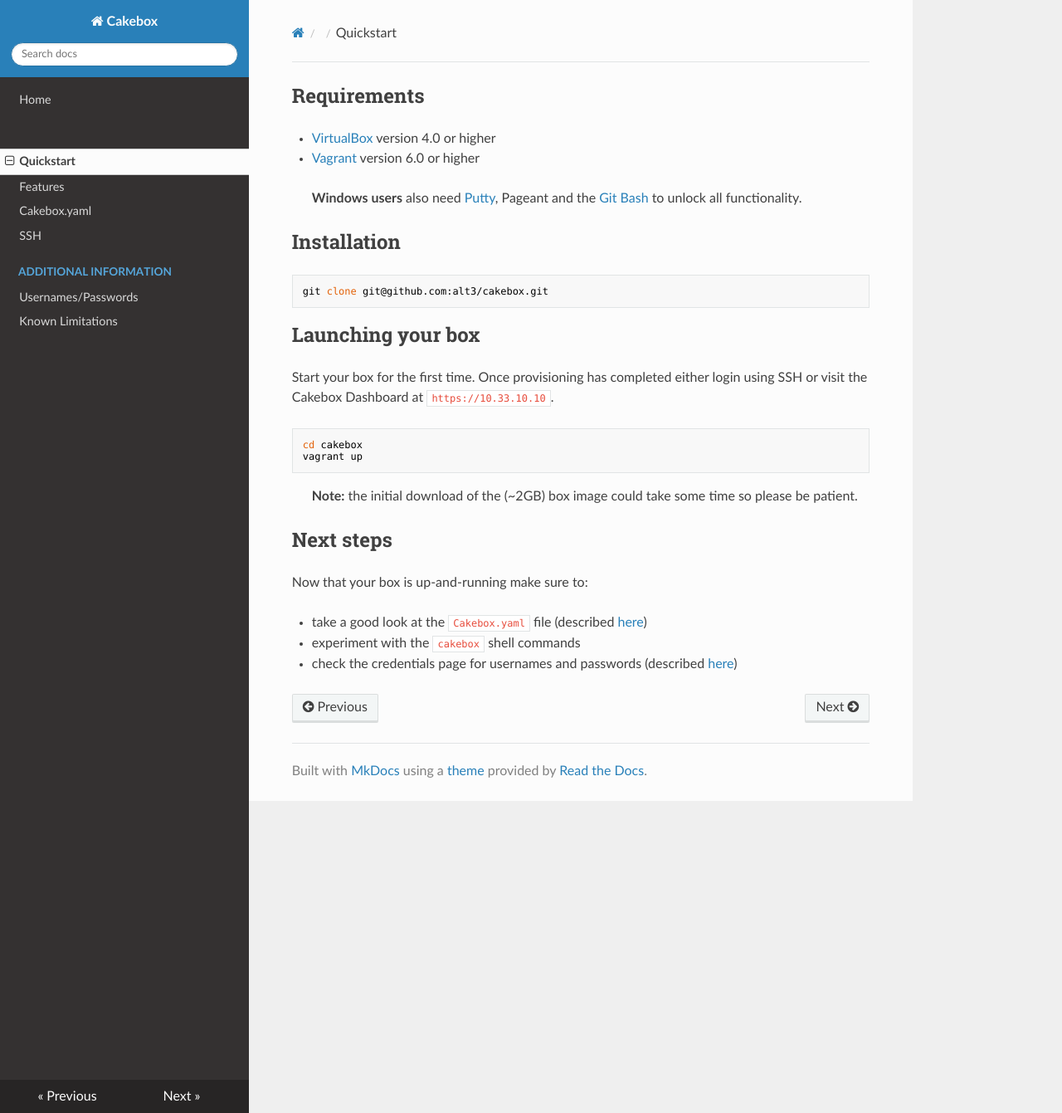
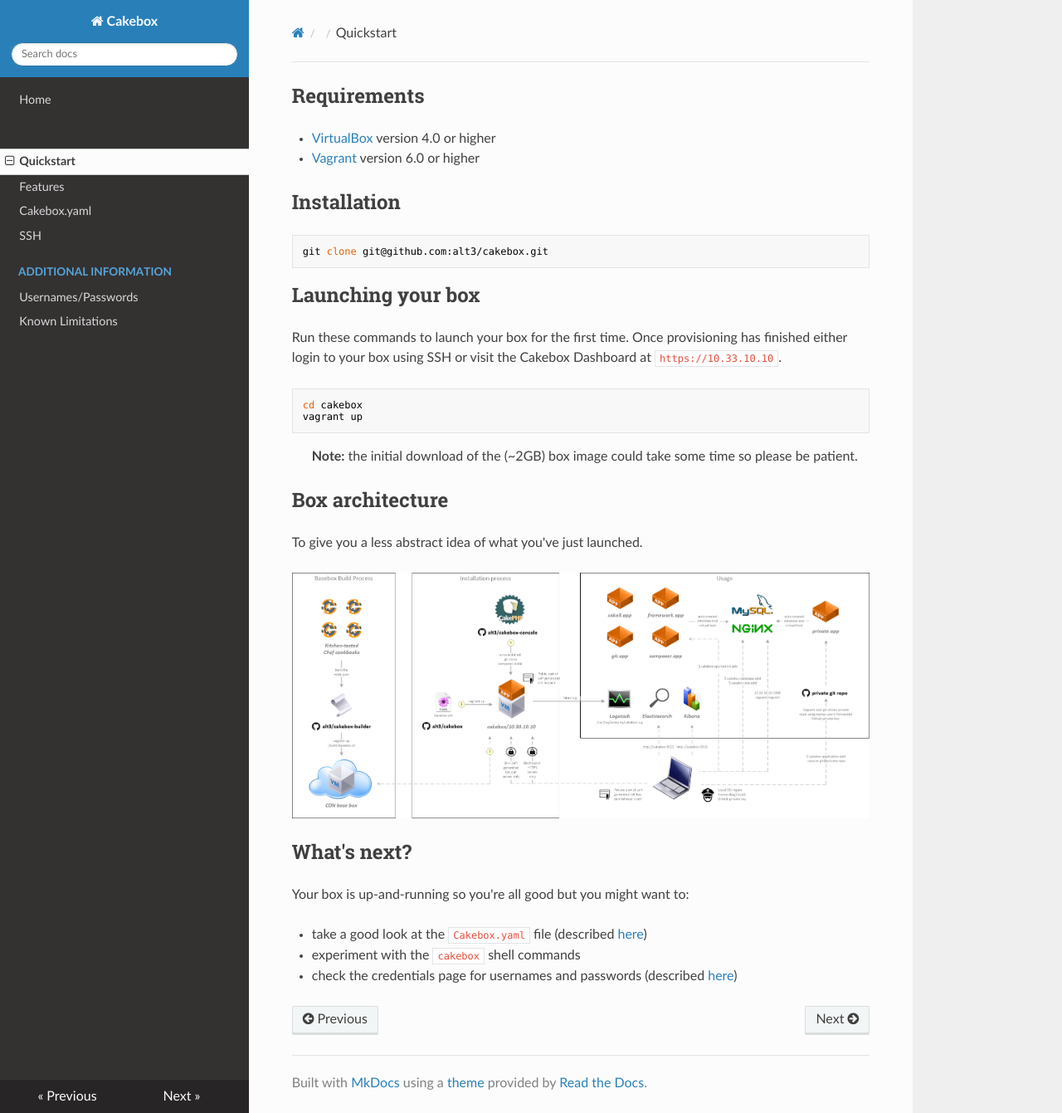
Before and after one commit to alt3/cakebox, an MkDocs documentation site: the page built from docs/sources/quickstart.md, in a window 1280 px wide and 1341 px high. Shown: the whole window at 83% size. Built offline with MkDocs 1.6.1, drawn with Linux system fonts in a browser that asks for light colours; nearby versions of some CDN libraries; old or Windows-style settings are respelled for this version of MkDocs.

Commit message:
Adds architecture

````diff
--- a/docs/sources/quickstart.md
+++ b/docs/sources/quickstart.md
@@ -4,9 +4,6 @@
 
 + [VirtualBox](https://www.virtualbox.org/wiki/Downloads) version 4.0 or higher
 + [Vagrant](https://www.vagrantup.com/downloads.htmlhttps://www.virtualbox.org/wiki/Downloads) version 6.0 or higher
-
-> **Windows users** also need [Putty](http://www.chiark.greenend.org.uk/~sgtatham/putty/download.html),
-> Pageant and the [Git Bash](http://git-scm.com/downloads) to unlock all functionality.
 
 ## Installation
 
@@ -16,8 +13,8 @@ git clone git@github.com:alt3/cakebox.git
 
 ## Launching your box
 
-Start your box for the first time. Once provisioning has
-completed either login using SSH or visit the Cakebox Dashboard at
+Run these commands to launch your box for the first time. Once provisioning has
+finished either login to your box using SSH or visit the Cakebox Dashboard at
 ``https://10.33.10.10``.
 
 ```bash
@@ -28,9 +25,15 @@ vagrant up
 > **Note:** the initial download of the (~2GB) box image could take some time
 > so please be patient.
 
-## Next steps
+## Box architecture
 
-Now that your box is up-and-running make sure to:
+To give you a less abstract idea of what you've just launched.
+
+![Cakebox Overview](img/cakebox-overview.png)
+
+## What's next?
+
+Your box is up-and-running so you're all good but you might want to:
 
 + take a good look at the ``Cakebox.yaml`` file (described [here](configuration/cakebox-yaml.md))
 + experiment with the ``cakebox`` shell commands
````
Also changed, not shown: docs/sources/img/cakebox-overview.png (added).
